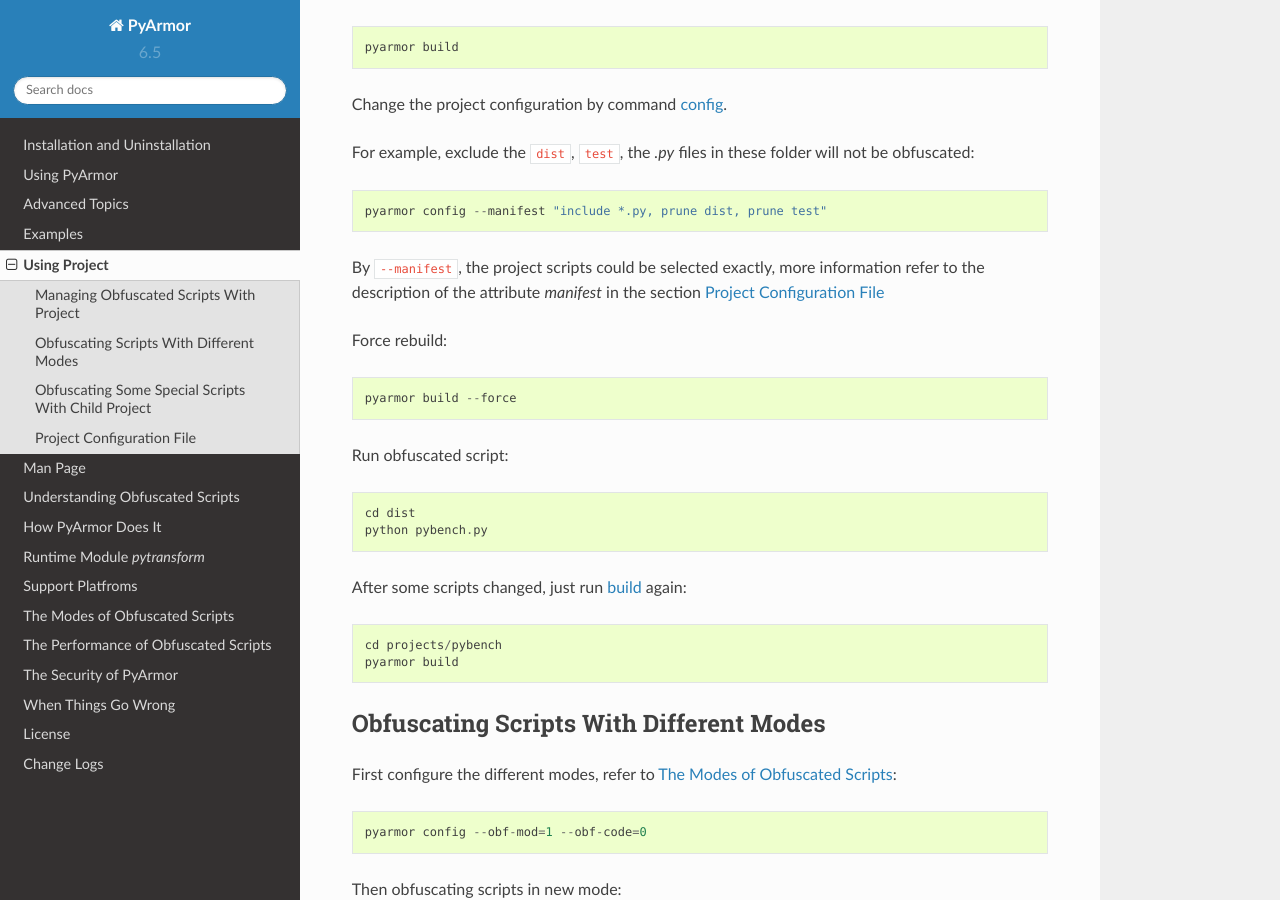
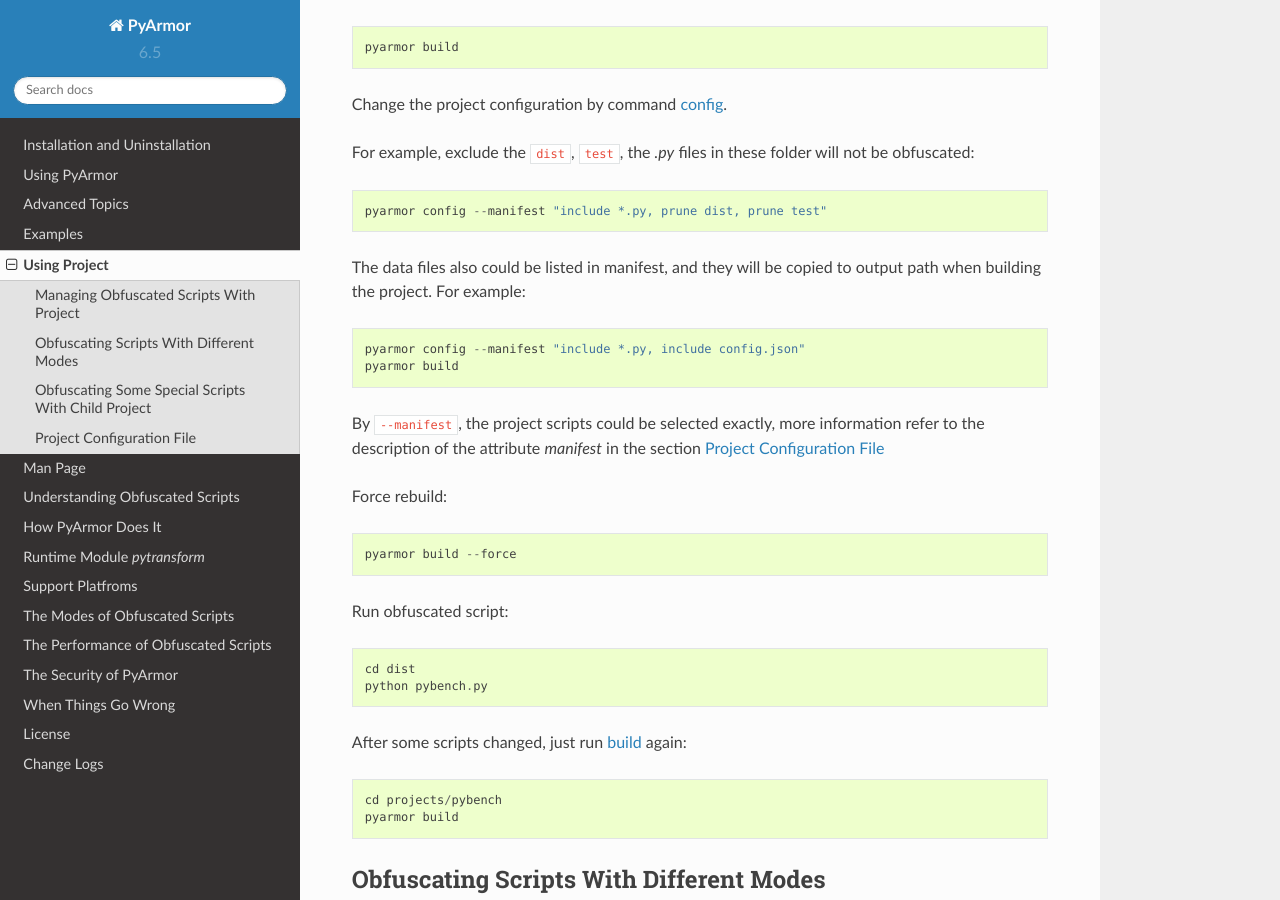
Before and after one commit to dashingsoft/pyarmor, a Sphinx documentation site: the page built from docs/project.rst, in a window 1280 px wide and 900 px high, scrolled down 1004 px. Built offline with Sphinx 7.4.7 and the Read the Docs theme 2.0.0, drawn with Linux system fonts in a browser that asks for light colours; some of the changed text lies outside the part shown.

Commit message:
Document data files in project

```diff
--- a/docs/man.rst
+++ b/docs/man.rst
@@ -802,6 +802,10 @@
 
     pyarmor config --manifest "global-include *.py, prune build, prune dist"
 
+* Copy all the `.json` files in the src path to output path::
+
+    pyarmor config --manifest "include *.py, include *.json"
+
 * Obfuscate script with wrap mode off::
 
     pyarmor config --wrap-mode 0
--- a/docs/project.rst
+++ b/docs/project.rst
@@ -49,6 +49,12 @@
 folder will not be obfuscated::
 
     pyarmor config --manifest "include *.py, prune dist, prune test"
+
+The data files also could be listed in manifest, and they will be copied to
+output path when building the project. For example::
+
+    pyarmor config --manifest "include *.py, include config.json"
+    pyarmor build
 
 By ``--manifest``, the project scripts could be selected exactly, more
 information refer to the description of the attribute `manifest` in the section
@@ -144,11 +150,14 @@
 
         global-include *.py
 
-    It means all files anywhere in the `src` tree matching.
+    It means all `.py` files anywhere in the `src` tree matching.
 
     Multi manifest template commands are spearated by comma, for example::
 
         global-include *.py, exclude __mainfest__.py, prune test
+
+    The data files also could be selected by manifest, they'll be copied to
+    output path when building the project.
 
     Refer to
     https://docs.python.org/2/distutils/sourcedist.html#commands
```
